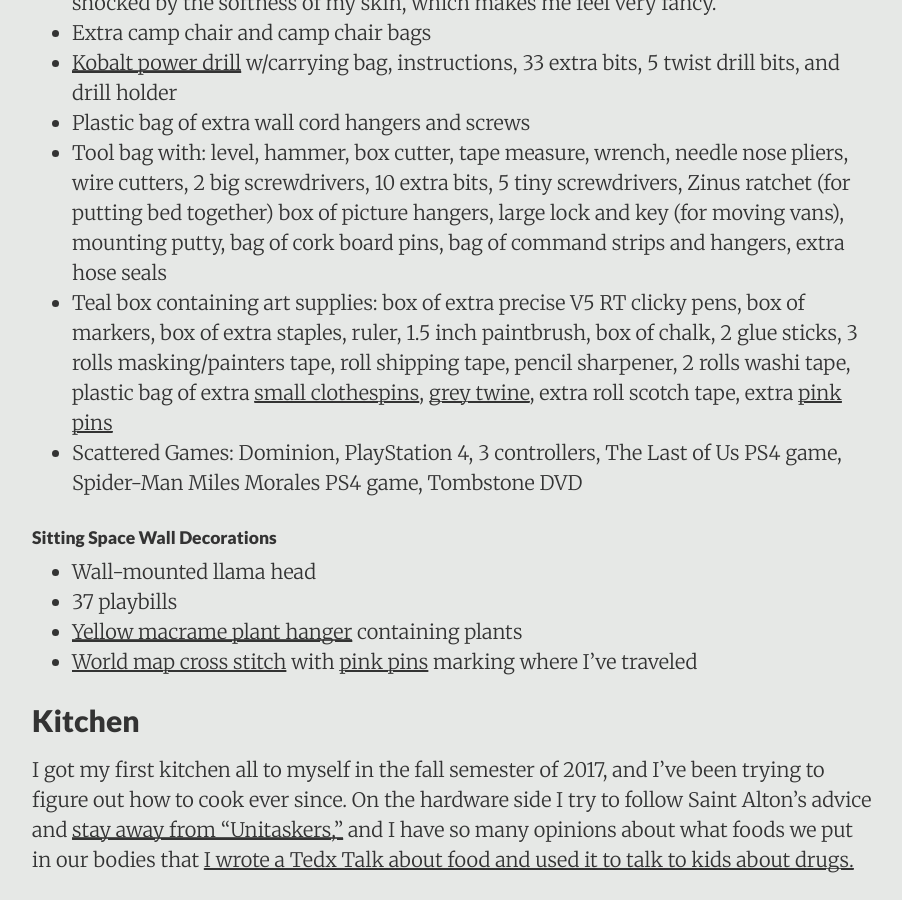
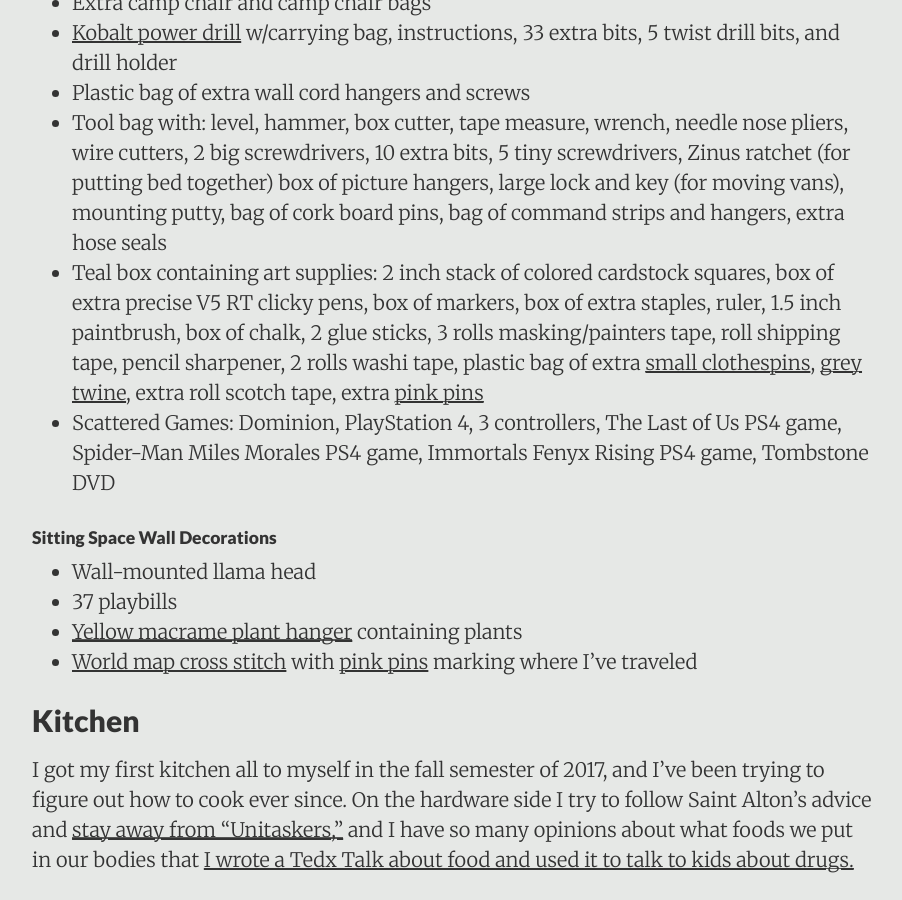
Before and after one commit to DestinyRoseMurphy/DestinyRoseMurphy.github.io, a Jekyll site: the page built from _posts/2017-10-19-Things-I-Kept.md, in a window 1280 px wide and 900 px high, scrolled down 9755 px. Shown: the whole window, without its empty margins (188-1090 px from the left). Built offline with Jekyll 4.4.1, drawn with Linux system fonts in a browser that asks for light colours; some of the changed text lies outside the part shown.

Commit message:
Updated Things I Kept

```diff
--- a/_posts/2017-10-19-Things-I-Kept.md
+++ b/_posts/2017-10-19-Things-I-Kept.md
@@ -293,8 +292,8 @@ I got rid of the largest number of items when I cleaned out my clothes. Years of
 * [Kobalt power drill](https://www.lowes.com/pd/Kobalt-24-Volt-Max-1-2-in-Brushless-Cordless-Drill-Charger-Included/1000604919) w/carrying bag, instructions, 33 extra bits, 5 twist drill bits, and drill holder
 * Plastic bag of extra wall cord hangers and screws
 * Tool bag with: level, hammer, box cutter, tape measure, wrench, needle nose pliers, wire cutters, 2 big screwdrivers, 10 extra bits, 5 tiny screwdrivers, Zinus ratchet (for putting bed together) box of picture hangers, large lock and key (for moving vans), mounting putty, bag of cork board pins, bag of command strips and hangers, extra hose seals
-* Teal box containing art supplies: box of extra precise V5 RT clicky pens, box of markers, box of extra staples, ruler, 1.5 inch paintbrush, box of chalk, 2 glue sticks, 3 rolls masking/painters tape, roll shipping tape, pencil sharpener, 2 rolls washi tape, plastic bag of extra [small clothespins](https://www.amazon.com/gp/product/B00JLDBGFA/ref=ppx_yo_dt_b_search_asin_title?ie=UTF8&psc=1), [grey twine](https://www.amazon.com/gp/product/B07J68D2GM/ref=ppx_yo_dt_b_search_asin_title?ie=UTF8&psc=1), extra roll scotch tape, extra [pink pins](https://www.amazon.com/gp/product/B07PM5LHQL/ref=ppx_yo_dt_b_search_asin_title?ie=UTF8&psc=1)
-* Scattered Games: Dominion, PlayStation 4, 3 controllers, The Last of Us PS4 game, Spider-Man Miles Morales PS4 game, Tombstone DVD
+* Teal box containing art supplies: 2 inch stack of colored cardstock squares, box of extra precise V5 RT clicky pens, box of markers, box of extra staples, ruler, 1.5 inch paintbrush, box of chalk, 2 glue sticks, 3 rolls masking/painters tape, roll shipping tape, pencil sharpener, 2 rolls washi tape, plastic bag of extra [small clothespins](https://www.amazon.com/gp/product/B00JLDBGFA/ref=ppx_yo_dt_b_search_asin_title?ie=UTF8&psc=1), [grey twine](https://www.amazon.com/gp/product/B07J68D2GM/ref=ppx_yo_dt_b_search_asin_title?ie=UTF8&psc=1), extra roll scotch tape, extra [pink pins](https://www.amazon.com/gp/product/B07PM5LHQL/ref=ppx_yo_dt_b_search_asin_title?ie=UTF8&psc=1)
+* Scattered Games: Dominion, PlayStation 4, 3 controllers, The Last of Us PS4 game, Spider-Man Miles Morales PS4 game, Immortals Fenyx Rising PS4 game, Tombstone DVD
 
 ##### Sitting Space Wall Decorations
 
```
Also changed, not shown: other parts of _posts/2017-10-19-Things-I-Kept.md (+1 -2 lines).
